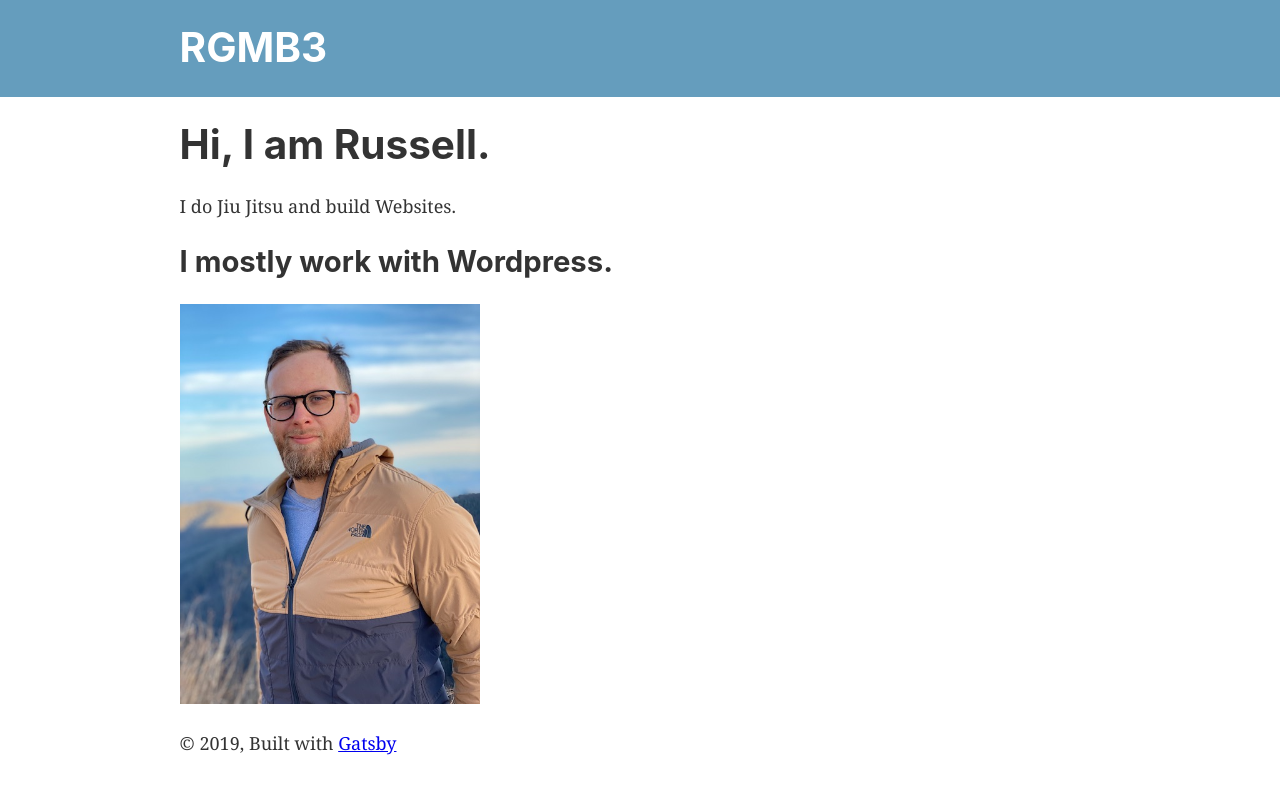
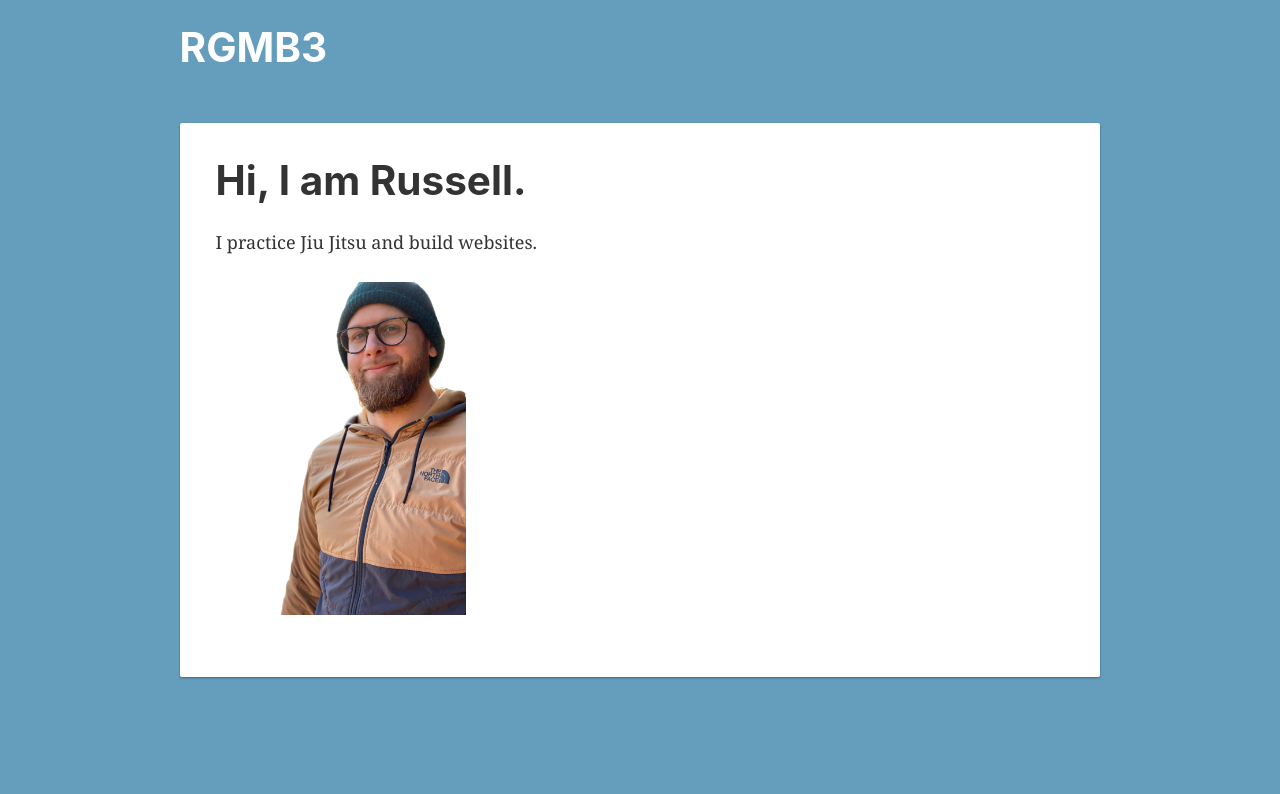
Before and after one commit to RGMB3/rgmb3, a Gatsby site: page / in a window 1280 px wide. Built offline with nearby package versions, Linux system fonts and the light colour scheme; Gatsby itself is replaced by a stand-in of ours.

Commit message:
different image/css

```diff
--- a/gatsby-config.js
+++ b/gatsby-config.js
@@ -24,7 +24,7 @@ module.exports = {
         background_color: `#663399`,
         theme_color: `#663399`,
         display: `minimal-ui`,
-        icon: `src/images/gatsby-icon.png`, // This path is relative to the root of the site.
+        icon: `src/images/gravatar.jpg`, // This path is relative to the root of the site.
       },
     },
     // this (optional) plugin enables Progressive Web App + Offline functionality
--- a/src/components/image.js
+++ b/src/components/image.js
@@ -16,7 +16,7 @@ import Img from "gatsby-image"
 const Image = () => {
   const data = useStaticQuery(graphql`
     query {
-      placeholderImage: file(relativePath: { eq: "avatar.JPG" }) {
+      placeholderImage: file(relativePath: { eq: "no-bg-hat.png" }) {
         childImageSharp {
           fluid(maxWidth: 300) {
             ...GatsbyImageSharpFluid
--- a/src/components/layout.css
+++ b/src/components/layout.css
@@ -620,3 +620,15 @@ pre tt:after {
     font-size: 100%;
   }
 }
+
+body {
+  background: #659DBD;
+}
+
+main {
+  box-shadow: 0 1px 3px rgba(0,0,0,0.12), 0 1px 2px rgba(0,0,0,0.24);
+  transition: all 0.3s cubic-bezier(.25,.8,.25,1);
+  padding: 2rem;
+  background: white;
+  border-radius: 2px;
+}
--- a/src/components/layout.js
+++ b/src/components/layout.js
@@ -35,11 +35,11 @@ const Layout = ({ children }) => {
         }}
       >
         <main>{children}</main>
-        <footer>
+      { /*  <footer>
           © {new Date().getFullYear()}, Built with
           {` `}
           <a href="https://www.gatsbyjs.org">Gatsby</a>
-        </footer>
+      </footer> */ }
       </div>
     </>
   )
--- a/src/pages/index.js
+++ b/src/pages/index.js
@@ -8,13 +8,15 @@ import SEO from "../components/seo"
 const IndexPage = () => (
   <Layout>
     <SEO title="Home" />
-    <h1>Hi, I am Russell.</h1>
-    <p>I do Jiu Jitsu and build Websites.</p>
-    <h2>I mostly work with Wordpress.</h2>
-    <div style={{ maxWidth: `300px`, marginBottom: `1.45rem` }}>
+    <div className="text-wrap">
+      <h1>Hi, I am Russell.</h1>
+      <p>I practice Jiu Jitsu and build websites.</p>
+    </div>
+    { /*<Link to="/jiu-jitsu/">Jiu Jitsu</Link> */ }
+    <div style={{ maxWidth: `250px`, minWidth: `250px`, marginBottom: `1.45rem` }}>
       <Image />
     </div>
-   {/* <Link to="/page-2/">Go to page 2</Link> */}
+
   </Layout>
 )
 
--- /dev/null
+++ b/src/pages/jiu-jitsu.js
@@ -0,0 +1,16 @@
+import React from "react"
+import { Link } from "gatsby"
+
+import Layout from "../components/layout"
+import SEO from "../components/seo"
+
+const JiuJitsuPage = () => (
+  <Layout>
+    <SEO title="Jiu Jitsu" />
+    <h1>Jiu Jitsu</h1>
+    <p> I love to train jiu jitsu. I am a currently <span style= {{color: `purple` }}>purple</span> belt in Jiu Jitsu and enjoy training serveal times a week.</p>
+    <Link to="/">Go back to the homepage</Link>
+  </Layout>
+)
+
+export default JiuJitsuPage
```
Also changed, not shown: src/images/RussellPensacola-nobg.png (added), src/images/gravatar.jpg (added), src/images/no-bg-bruce.png (added), src/images/no-bg-hat.png (added).
